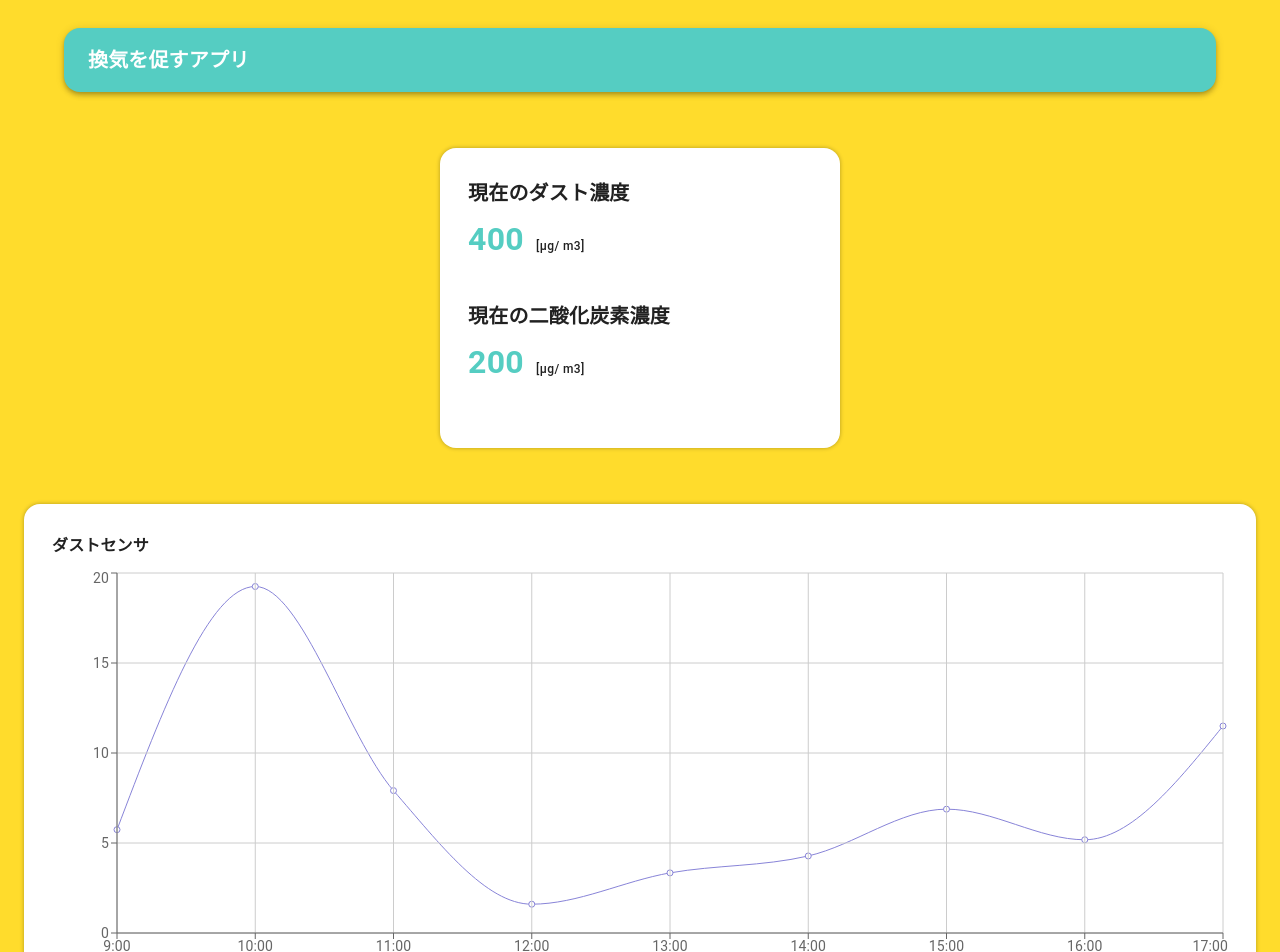
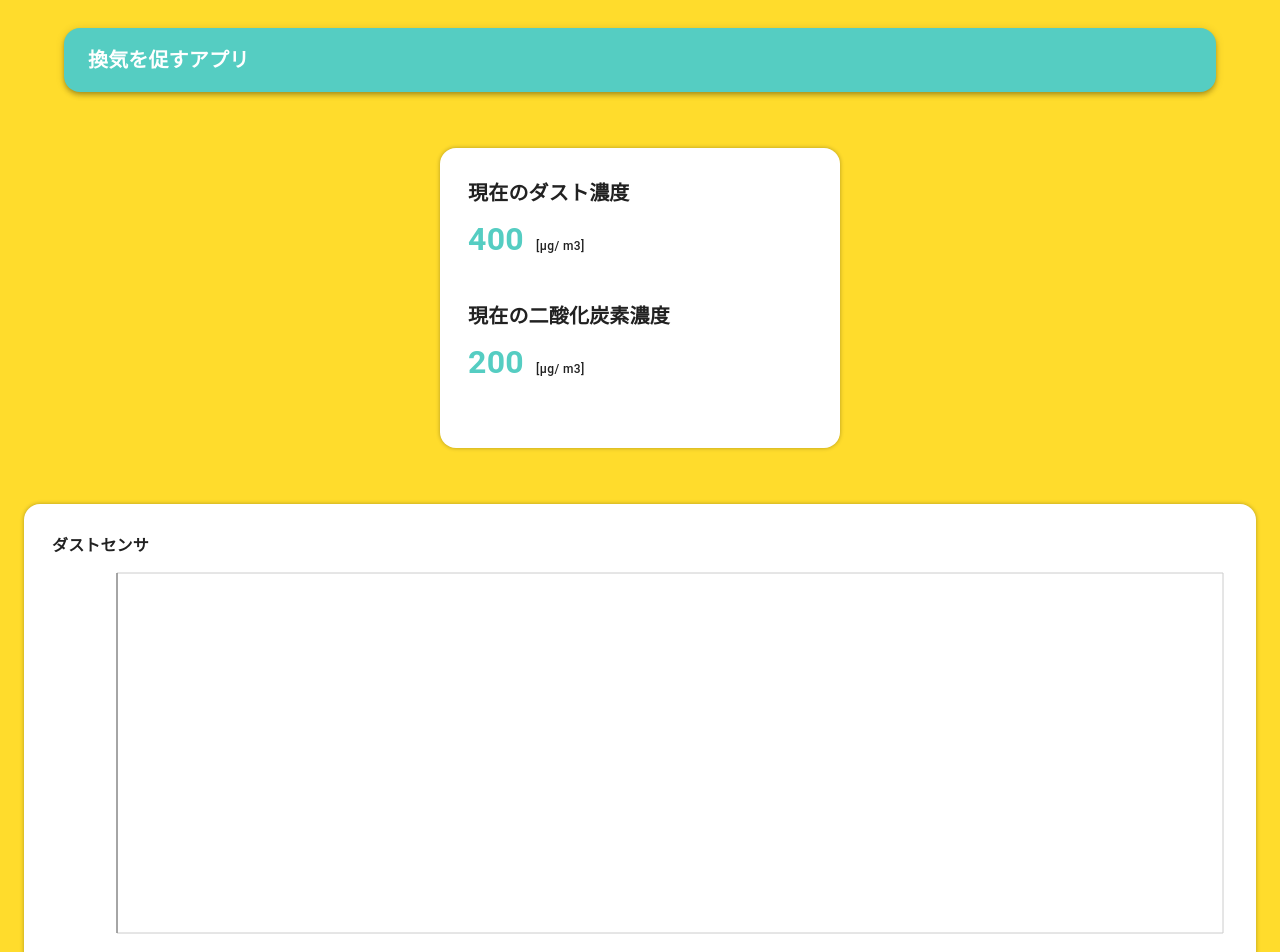
Before and after one commit to tomo-taku/team1, a Next.js app in the folder next-app/: page / in a window 1280 px wide. Shown: the top 952 px of the page. Built offline with nearby package versions, Linux system fonts and the light colour scheme.

Commit message:
Update: データを受け取るように変更 (#2)

```diff
--- a/next-app/src/organisms/LineGraph/index.tsx
+++ b/next-app/src/organisms/LineGraph/index.tsx
@@ -1,19 +1,11 @@
 import React from 'react'
 import {LineChart, Line, CartesianGrid, XAxis, YAxis, ResponsiveContainer} from 'recharts'
 
-const data = [
-    {date: '9:00', concentration: 5.74},
-    {date: '10:00', concentration: 19.25},
-    {date: '11:00', concentration: 7.91},
-    {date: '12:00', concentration: 1.60},
-    {date: '13:00', concentration: 3.34},
-    {date: '14:00', concentration: 4.28},
-    {date: '15:00', concentration: 6.88},
-    {date: '16:00', concentration: 5.18},
-    {date: '17:00', concentration: 11.50},
-]
+type Props = {
+    data: object
+}
 
-const LineGraph: React.FC = () => {
+const LineGraph: React.FC<Props> = ({data}) => {
     return (
         <React.Fragment>
             <ResponsiveContainer height={400} width='100%'>
```
